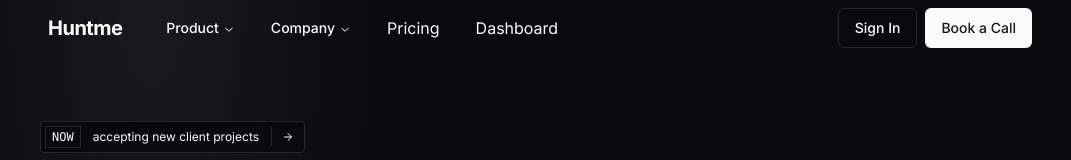
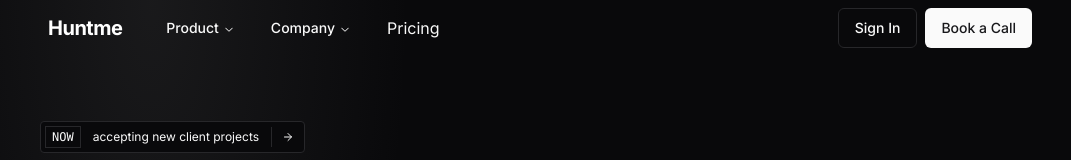
Before and after one commit to weanonymous01/Huntme-Osint, a Next.js app: page / in a window 1280 px wide. Shown: the top 160 px of the page, without its empty margins (104-1175 px from the left). Built offline with nearby package versions, Linux system fonts and the light colour scheme.

Commit message:
Remove Dashboard link from main navigation bar

```diff
--- a/components/ui/header-3.tsx
+++ b/components/ui/header-3.tsx
@@ -120,11 +120,6 @@ export function Header() {
 							<NavigationMenuLink className="px-4" asChild>
 								<a href="/pricing" className="hover:bg-accent rounded-md p-2">
 									Pricing
-								</a>
-							</NavigationMenuLink>
-							<NavigationMenuLink className="px-4" asChild>
-								<a href="/dashboard" className="hover:bg-accent rounded-md p-2">
-									Dashboard
 								</a>
 							</NavigationMenuLink>
 						</NavigationMenuList>
```
